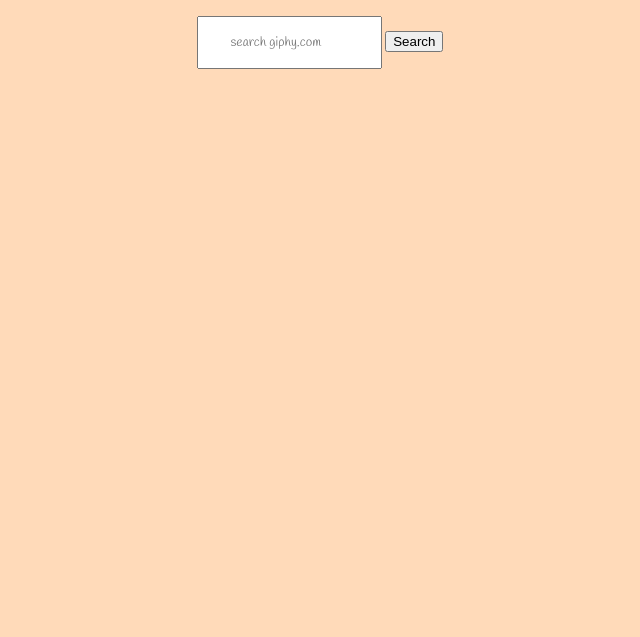
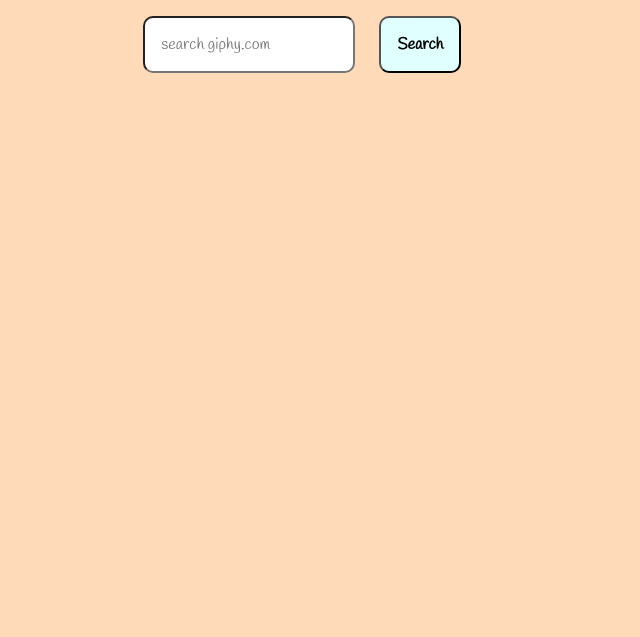
Before and after one commit to phuonglaitinen42/gif-search, a website: page views/search.html in a window 1280 px wide. Shown: the part 163-800 px from the top of the page, without its empty margins (320-960 px from the left). Drawn offline with Linux system fonts and the light colour scheme; files that its build step writes are made by us from their sources; files whose address does not match are found by name.

Commit message:
finalize gif search app styling

```diff
--- a/public/css/style.css
+++ b/public/css/style.css
@@ -3,7 +3,7 @@ body {
   display: grid;
   align-items: center;
   justify-items: center;
-    font-family: 'Handlee', cursive;
+  font-family: "Handlee", cursive;
 }
 
 h1 {
@@ -15,11 +15,44 @@ h3 {
   font-size: 2rem;
 }
 
+form {
+  display: grid;
+  grid-template-columns: 3fr 2fr;
+  grid-gap: 60px;
+}
 form input {
-    font-family: 'Handlee', cursive;
-    padding: 1rem 2rem;
+  font-family: "Handlee", cursive;
+  width: 100%;
+  padding: 1rem;
+  font-size: 1rem;
+  text-align: left;
+  box-shadow: none;
+  border-radius: 10px;
+}
+
+form input:hover {
+  cursor: pointer;
+  box-shadow: 0 0 10px lightgreen;
+}
+
+form button {
+  width: 70%;
+  border-radius: 10px;
+  font-family: "Handlee", cursive;
+  box-shadow: none;
+  font-size: 1rem;
+  font-weight: bold;
+  background-color: lightcyan;
+}
+
+form button:hover {
+  cursor: pointer;
+  background-color: rgb(203, 248, 203);
 }
 
 #result {
-    margin: 2rem 0;
+  margin: 3rem 2rem;
+  display: grid;
+  grid-template-columns: repeat(4, 1fr);
+  grid-gap: 50px;
 }
```
Lines whose indentation alone changed are shown as unchanged.
